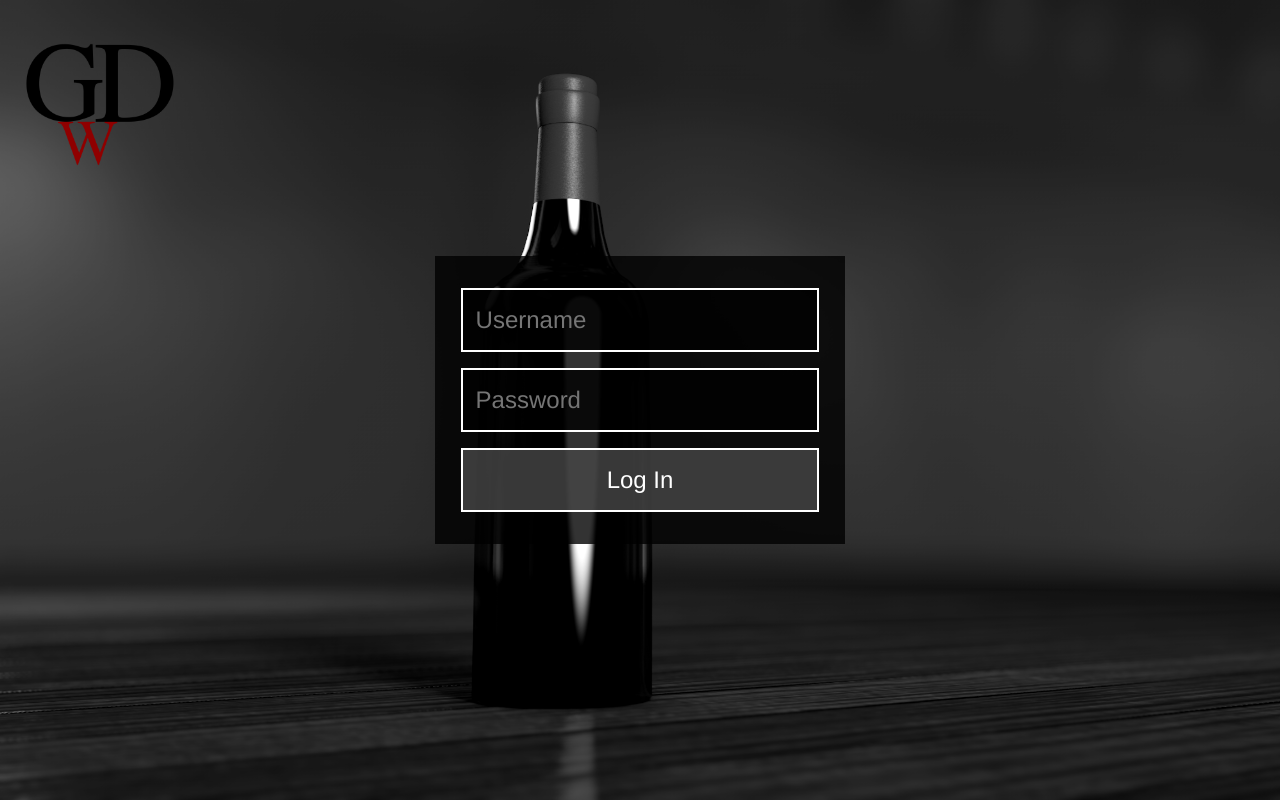
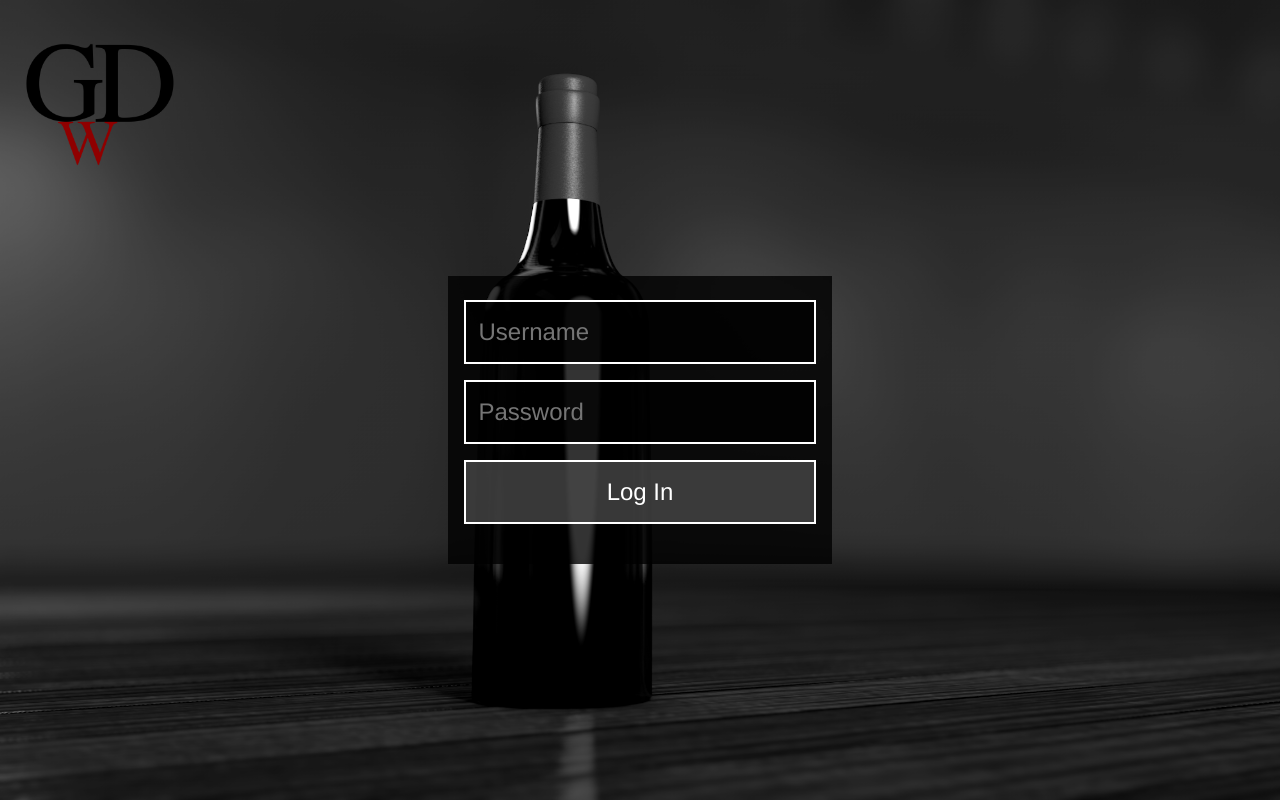
Before and after one commit to gabe4s/intoxicating-inquiry-redux, a plain HTML site: page assets/html/login.html in a window 1280 px wide. Drawn offline with nearby package versions, Linux system fonts and the light colour scheme.

Commit message:
Modified login screen to be more platform compatible

```diff
--- a/assets/css/stylesheet.css
+++ b/assets/css/stylesheet.css
@@ -17,22 +17,19 @@ body {
 
 #loginPanel {
   background-color: rgba(0, 0, 0, .8);
-  width: 32vw;
-  height: 36vh;
-  position: absolute;
-  top: 50%;
-  left: 50%;
-  margin: -18vh 0 0 -16vw;
-  padding: 3vh 2vw;
+  width: 100%;
+  height: 100%;
+  padding: 2vh 4%;
+  margin: auto;
 }
 
 .loginInput, .loginButton {
-  width: 28vw;
+  width: 100%;
   height: 8vh;
   padding: 0 1vw;
   font-size: 3vh;
-  margin: 1vh 0vh;
   color: white;
+  margin: 1vh  0;
 }
 
 .loginInput {
@@ -54,6 +51,7 @@ body {
 #loginNotification {
   color: #cf0000;
   font-weight: bold;
+  font-size: 2vh;
 }
 
 #wrapper {
--- a/assets/html/login.html
+++ b/assets/html/login.html
@@ -9,13 +9,23 @@
     <title>Login</title>
   </head>
   <body>
+    <div style="height: 32vh;">
       <img id="gwd-corner-logo" src="../img/GWD_Large.png"/>
+    </div>
+    <div style="height: 36vh;">
+      <div class="col-sm-4">
+      </div>
+      <div class="col-sm-4" style="height: 36vh;">
         <div id="loginPanel">
           <input id="usernameBox" class="loginInput" type="text" placeholder="Username" name="username" required>
           <input id="passwordBox" class="loginInput" type="password" placeholder="Password" name="password" required>
           <button class="loginButton" type="button" onclick="login()">Log In</button>
           <div id="loginNotification"/>
         </div>
+      </div>
+      <div class="col-sm-4"></div>
+    </div>
+    <div style="height: 32vh;"></div>
   </body>
 
 </html>
```
Lines whose indentation alone changed are shown as unchanged.
